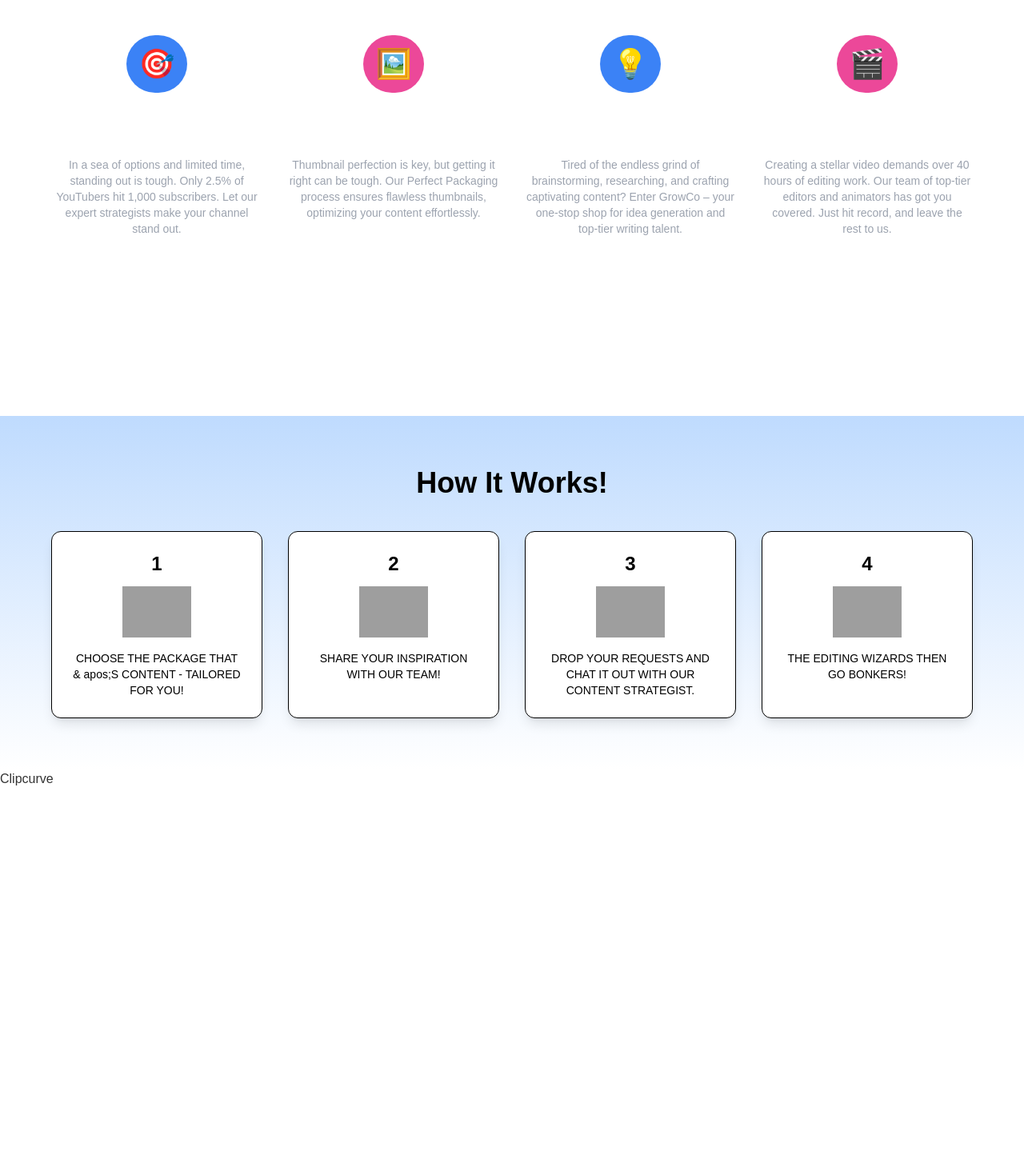
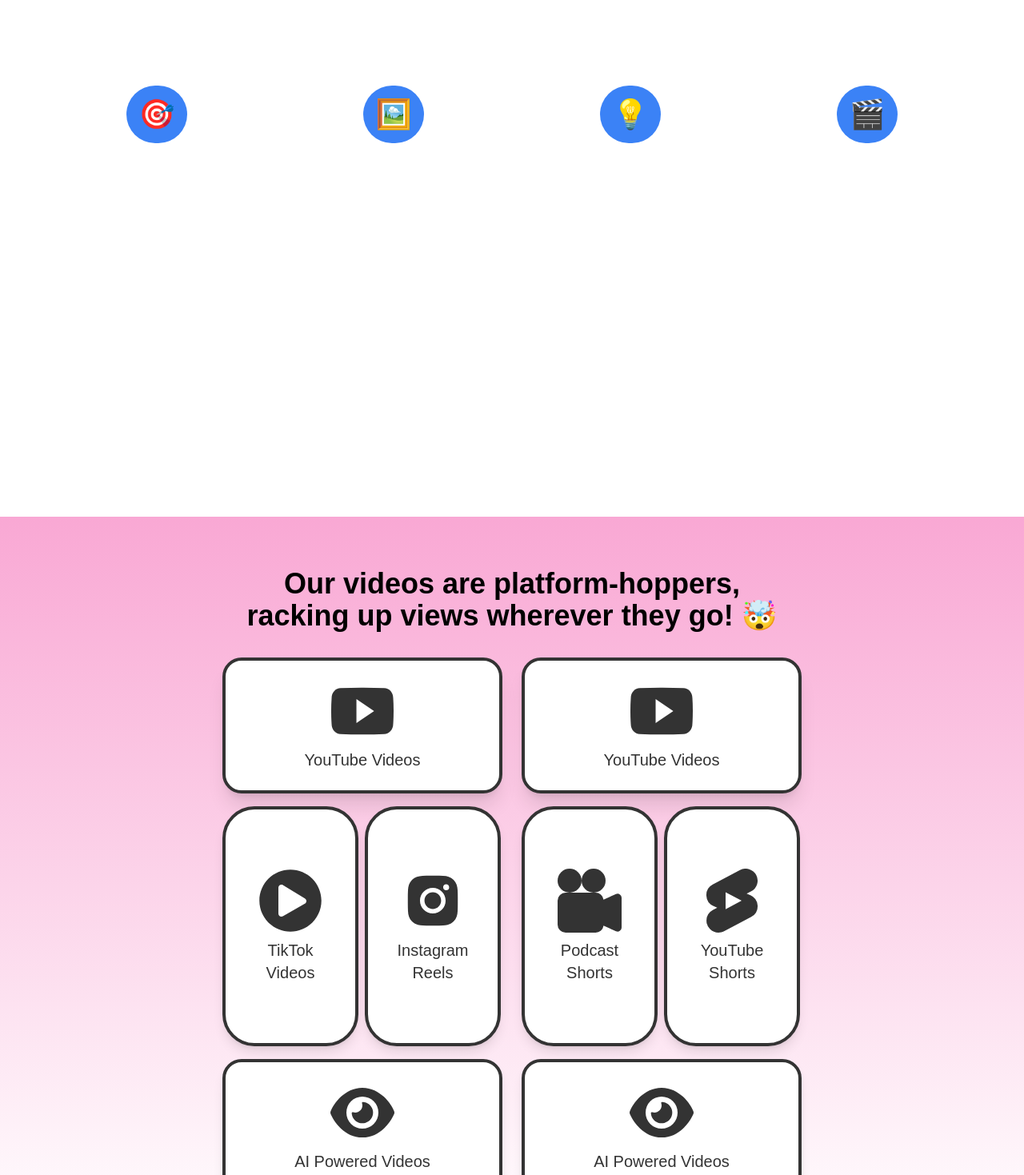
Before and after one commit to TheCC-hub/CC-webpage-v-0, a Next.js app: page / in a window 1280 px wide. Shown: the part 1640-3109 px from the top of the page at 80% size. Before the commit the page ends 2626 px from the top, so only its background shows below. Built offline with nearby package versions, Linux system fonts and the light colour scheme; grey boxes are pictures that could not be loaded.

Commit message:
what we do cards

```diff
--- a/src/app/page.tsx
+++ b/src/app/page.tsx
@@ -1,5 +1,6 @@
 "use client"
 import HowItWorks from "@/components/sections/how-it-works";
+import PlatformHoppers from "@/components/sections/PlatformHoppers";
 import WhatWeDo from "@/components/sections/we-do";
 import Wraper from "@/components/wraper";
 
@@ -41,7 +42,9 @@ export default function Home() {
         <WhatWeDo heading="That Isn't All!" />
       </Wraper>
 
-      <HowItWorks />
+      {/* <HowItWorks /> */}
+
+      <PlatformHoppers />
 
       Clipcurve
     </div>
--- /dev/null
+++ b/src/components/sections/PlatformHoppers.tsx
@@ -0,0 +1,72 @@
+import React from "react";
+import { IoLogoYoutube } from "react-icons/io5";
+import { FaEye } from "react-icons/fa6";
+import { BsCameraReelsFill } from "react-icons/bs";
+import { AiFillInstagram } from "react-icons/ai";
+import { SiYoutubeshorts } from "react-icons/si";
+import { FaPlayCircle } from "react-icons/fa";
+
+export default function PlatformHoppers() {
+    return (
+        <section className="bg-gradient-to-b from-pink-300 to-white py-16 px-6 text-center">
+            <h2 className="text-4xl font-extrabold text-black mb-8">
+                Our videos are platform-hoppers, <br />
+                racking up views wherever they go! 🤯
+            </h2>
+
+            {/* Container for Cards */}
+            <div className="flex flex-wrap justify-center gap-6 max-w-5xl mx-auto">
+                <div className="flex flex-col gap-4">
+                    <div className="w-[350px] h-[170px] bg-white shadow-xl rounded-3xl p-6 flex flex-col justify-center items-center border-4 border-text">
+                        <IoLogoYoutube className="h-20 w-20 mb-2" />
+                        <p className="text-text font-light text-xl">YouTube Videos</p>
+                    </div>
+
+                    <div className="flex gap-2 items-center">
+                        <div className="w-[170px] h-[300px] bg-white shadow-lg rounded-[40px] p-6 flex flex-col justify-center items-center border-4 border-text">
+                            <FaPlayCircle className="h-20 w-20 mb-2" />
+                            <p className="text-text font-light text-xl">TikTok Videos</p>
+                        </div>
+
+                        <div className="w-[170px] h-[300px] bg-white shadow-lg rounded-[40px] p-6 flex flex-col justify-center items-center border-4 border-text">
+                            <AiFillInstagram className="h-20 w-20 mb-2" />
+                            <p className="text-text font-light text-xl">Instagram Reels</p>
+                        </div>
+
+                    </div>
+                    <div className="w-[350px] h-[170px] bg-white shadow-lg rounded-3xl p-6 flex flex-col justify-center items-center border-4 border-text">
+                        <FaEye className="mb-2 h-20 w-20" />
+                        <p className="text-text font-light text-xl">AI Powered Videos</p>
+                    </div>
+
+                </div>
+                <div className="flex flex-col gap-4">
+                    <div className="w-[350px] h-[170px] bg-white shadow-xl rounded-3xl p-6 flex flex-col justify-center items-center border-4 border-text">
+                        <IoLogoYoutube className="h-20 w-20 mb-2" />
+                        <p className="text-text font-light text-xl">YouTube Videos</p>
+                    </div>
+
+                    <div className="flex gap-2 items-center">
+                        <div className="w-[170px] h-[300px] bg-white shadow-lg rounded-[40px] p-6 flex flex-col justify-center items-center border-4 border-text">
+                            <BsCameraReelsFill className="h-20 w-20 mb-2" />
+                            <p className="text-text font-light text-xl">Podcast Shorts</p>
+                        </div>
+
+                        <div className="w-[170px] h-[300px] bg-white shadow-lg rounded-[40px] p-6 flex flex-col justify-center items-center border-4 border-text">
+                            <SiYoutubeshorts className="h-20 w-20 mb-2" />
+                            <p className="text-text font-light text-xl">YouTube Shorts</p>
+                        </div>
+
+                    </div>
+                    <div className="w-[350px] h-[170px] bg-white shadow-lg rounded-3xl p-6 flex flex-col justify-center items-center border-4 border-text">
+                        <FaEye className="mb-2 h-20 w-20" />
+                        <p className="text-text font-light text-xl">AI Powered Videos</p>
+                    </div>
+
+                </div>
+
+
+            </div>
+        </section>
+    );
+}
--- a/src/components/sections/how-it-works.tsx
+++ b/src/components/sections/how-it-works.tsx
@@ -7,11 +7,11 @@ export default function HowItWorks() {
 
             < div className="grid grid-cols-1 sm:grid-cols-2 md:grid-cols-2 lg:grid-cols-4 gap-8 max-w-6xl mx-auto" >
                 {/* Step 1 */}
-                < div className="bg-white shadow-lg rounded-xl p-6 flex flex-col items-center border border-black" >
+                < div className="bg-white shadow-lg rounded-xl p-6 flex flex-col items-center border-4 border-black" >
                     <div className="text-black font-bold text-2xl mb-3" > 1 </div>
                     < img src="/icons/package-selection.svg" alt="Package Selection" className="h-16 mb-4" />
                     <p className="text-black font-medium text-sm" >
-                        CHOOSE THE PACKAGE THAT & apos;S CONTENT - TAILORED FOR YOU!
+                        CHOOSE THE PACKAGE THAT&apos;S CONTENT - TAILORED FOR YOU!
                     </p>
                 </div>
 
--- a/src/components/sections/we-do.tsx
+++ b/src/components/sections/we-do.tsx
@@ -1,3 +1,4 @@
+import { wedo } from "@/data/what-we-do";
 import React from "react";
 
 export default function WhatWeDo({ heading }: { heading: string }) {
@@ -6,50 +7,20 @@ export default function WhatWeDo({ heading }: { heading: string }) {
             <h2 className="text-4xl font-extrabold mb-10">{heading}</h2>
 
             <div className="grid grid-cols-1 sm:grid-cols-2 md:grid-cols-4 gap-8 max-w-6xl mx-auto">
-                {/* Strategic Planning */}
-                <div className="flex flex-col items-center">
-                    <div className="bg-blue-500 p-4 rounded-full mb-4">
-                        {/* Replace with an actual icon */}
-                        <span className="text-4xl text-white">🎯</span>
+
+                {wedo?.map((item, idx) => (
+                    <div className="flex flex-col items-center w-fit px-5" key={item.id}>
+                        <div className="bg-blue-500 p-4 rounded-full mb-4">
+                            {/* Replace with an actual icon */}
+                            <span className="text-4xl text-white">{item.icon}</span>
+                        </div>
+                        <h3 className="text-[20px] font-extrabold mb-6">{item.titleOne} <br /> {item.titleTwo}</h3>
+                        <p className="text-white mt-2 text-[15px]">{item.body}</p>
                     </div>
-                    <h3 className="text-lg font-bold">Strategic Planning <br /> + Production</h3>
-                    <p className="text-gray-400 mt-2 text-sm">
-                        In a sea of options and limited time, standing out is tough. Only 2.5% of YouTubers hit 1,000 subscribers. Let our expert strategists make your channel stand out.
-                    </p>
-                </div>
+                ))}
 
                 {/* Thumbnail Design */}
-                <div className="flex flex-col items-center">
-                    <div className="bg-pink-500 p-4 rounded-full mb-4">
-                        <span className="text-4xl text-white">🖼️</span>
-                    </div>
-                    <h3 className="text-lg font-bold">Thumbnail Design <br /> + Optimization</h3>
-                    <p className="text-gray-400 mt-2 text-sm">
-                        Thumbnail perfection is key, but getting it right can be tough. Our Perfect Packaging process ensures flawless thumbnails, optimizing your content effortlessly.
-                    </p>
-                </div>
 
-                {/* Conceptualization */}
-                <div className="flex flex-col items-center">
-                    <div className="bg-blue-500 p-4 rounded-full mb-4">
-                        <span className="text-4xl text-white">💡</span>
-                    </div>
-                    <h3 className="text-lg font-bold">Conceptualization <br /> + Hooks</h3>
-                    <p className="text-gray-400 mt-2 text-sm">
-                        Tired of the endless grind of brainstorming, researching, and crafting captivating content? Enter GrowCo – your one-stop shop for idea generation and top-tier writing talent.
-                    </p>
-                </div>
-
-                {/* Video Editing */}
-                <div className="flex flex-col items-center">
-                    <div className="bg-pink-500 p-4 rounded-full mb-4">
-                        <span className="text-4xl text-white">🎬</span>
-                    </div>
-                    <h3 className="text-lg font-bold">Video Editing <br /> + Animation</h3>
-                    <p className="text-gray-400 mt-2 text-sm">
-                        Creating a stellar video demands over 40 hours of editing work. Our team of top-tier editors and animators has got you covered. Just hit record, and leave the rest to us.
-                    </p>
-                </div>
             </div>
         </section>
     );
--- /dev/null
+++ b/src/data/what-we-do.tsx
@@ -0,0 +1,31 @@
+export const wedo = [
+    {
+        id: 1,
+        icon: "🎯",
+        titleOne: "Strategic Planning",
+        titleTwo: "+ Production",
+        body: "In a sea of options and limited time, standing out is tough. Only 2.5% of YouTubers hit 1,000 subscribers. Let our expert strategists make your channel stand out.",
+    },
+    {
+        id: 2,
+        icon: "🖼️",
+        titleOne: "Thumbnail Design",
+        titleTwo: "+ Optimization",
+        body: "Thumbnail perfection is key, but getting it right can be tough. Our Perfect Packaging process ensures flawless thumbnails, optimizing your content effortlessly."
+    },
+    {
+        id: 3,
+        icon: "💡",
+        titleOne: "Conceptualization",
+        titleTwo: "+ Hooks",
+        body: "Tired of the endless grind of brainstorming, researching, and crafting captivating content? Enter GrowCo – your one-stop shop for idea generation and top-tier writing talent."
+    },
+    {
+        id: 4,
+        icon: "🎬",
+        titleOne: "Video Editing",
+        titleTwo: "+ Video Editing",
+        body: "Creating a stellar video demands over 40 hours of editing work. Our team of top-tier editors and animators has got you covered. Just hit record, and leave the rest to us."
+    },
+
+]
```
Also changed, not shown: package.json (+6 -5 lines), 1 other file (tests, documents, lock files or other folders).
